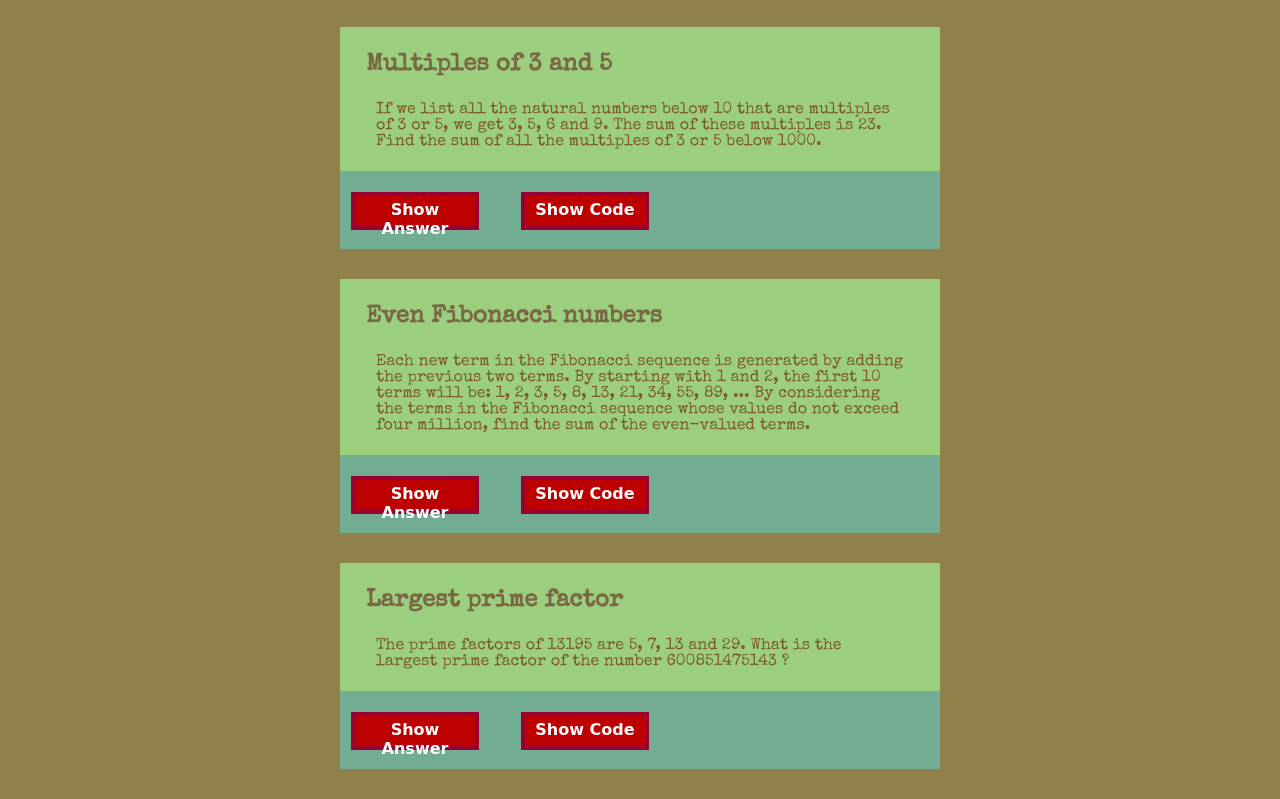
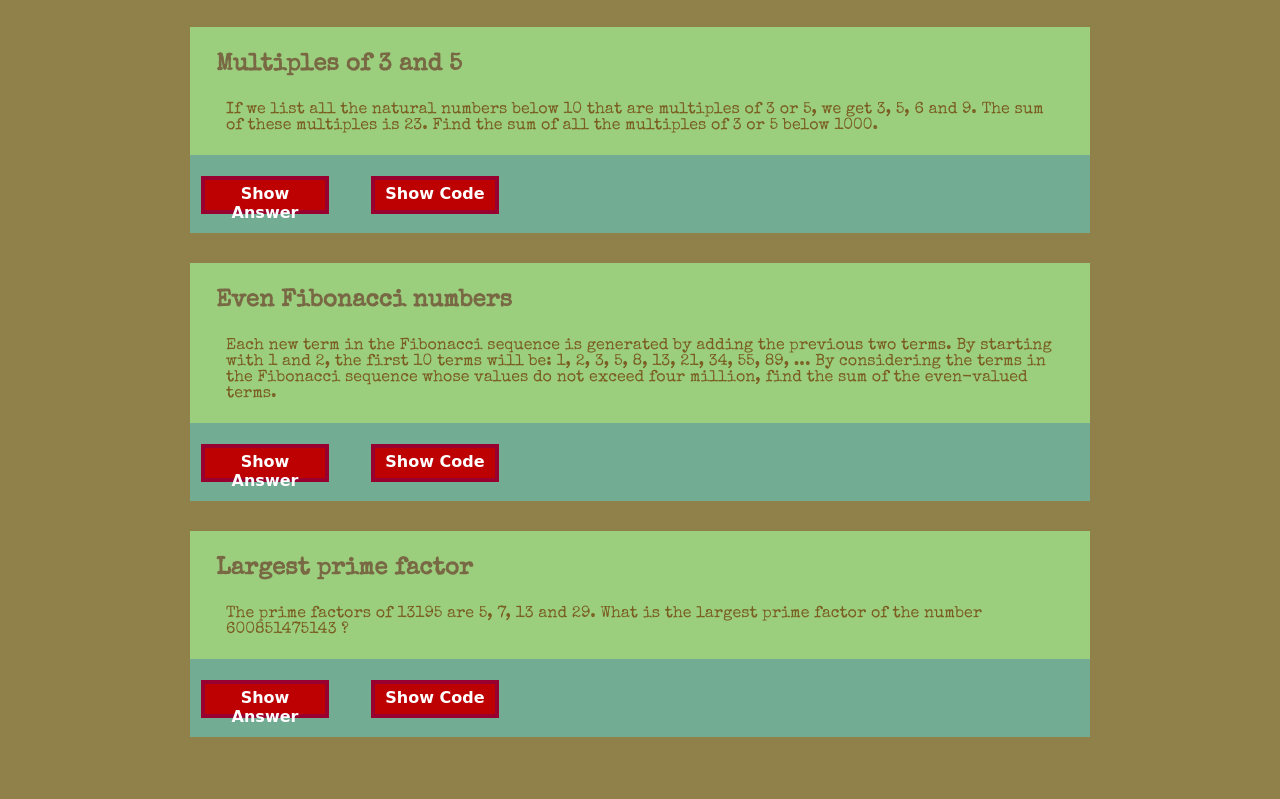
Before and after one commit to glennc15/project_euler_solutions, a plain HTML site: page index.html in a window 1280 px wide. Shown: the part 61-860 px from the top of the page. After the commit the page ends 828 px from the top, so only its background shows below. Drawn offline with nearby package versions, Linux system fonts and the light colour scheme; a web font is replaced by a local one.

Commit message:
Change width to display properly. Somehow the width was not saved correctly during the last commit.

```diff
--- a/css/stylesheet.css
+++ b/css/stylesheet.css
@@ -8,7 +8,7 @@ body {
 }
 
 .problem-solution {
-    width: 600PX;
+    width: 900PX;
     margin: 30px auto;
 /*    border: 1px solid black;*/
 }
@@ -73,7 +73,7 @@ p.problem {
 }
 
 #code {
-    width: 408px;
+    width: 708px;
 /*    background-color: yellow;*/
 
 }
```
